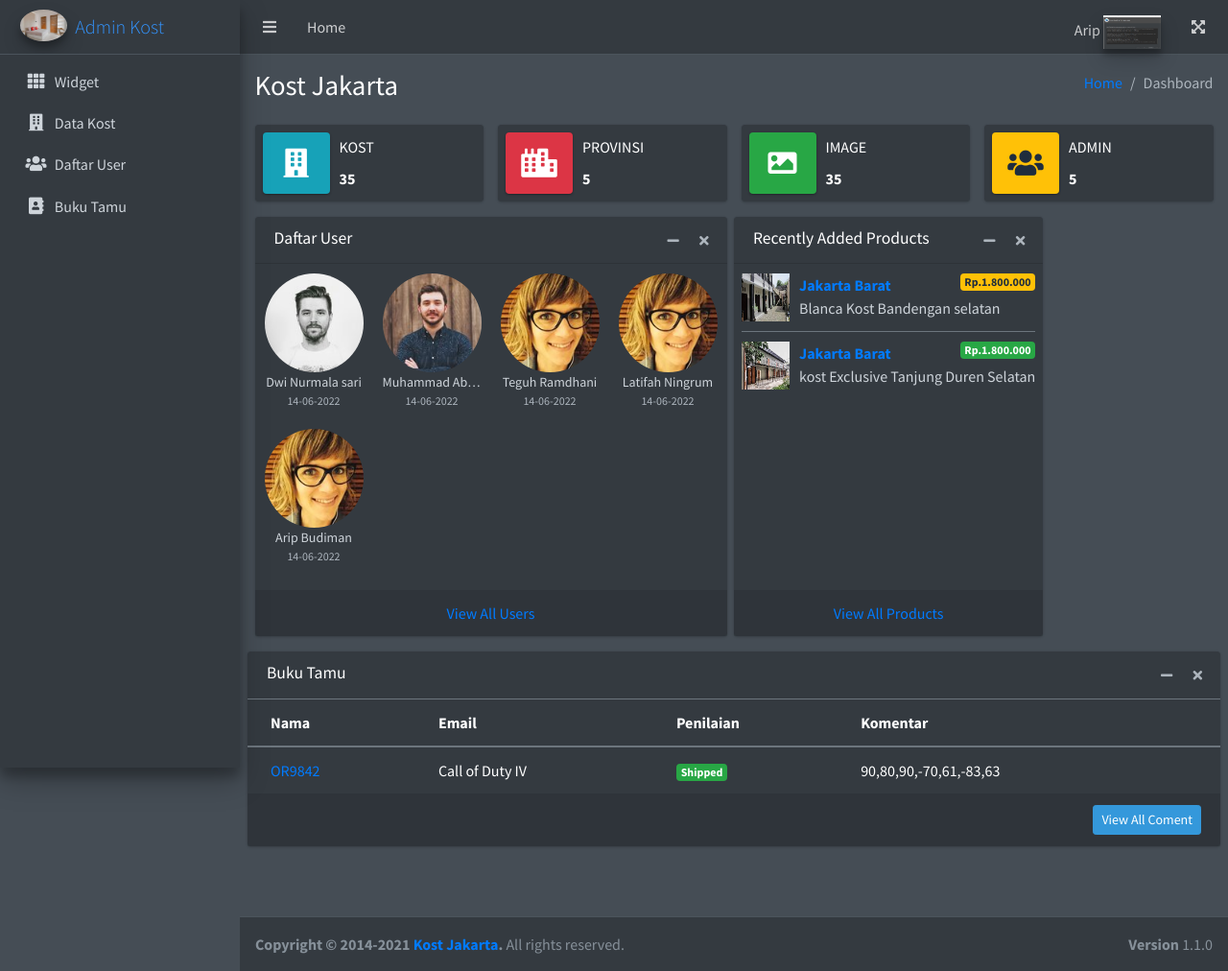
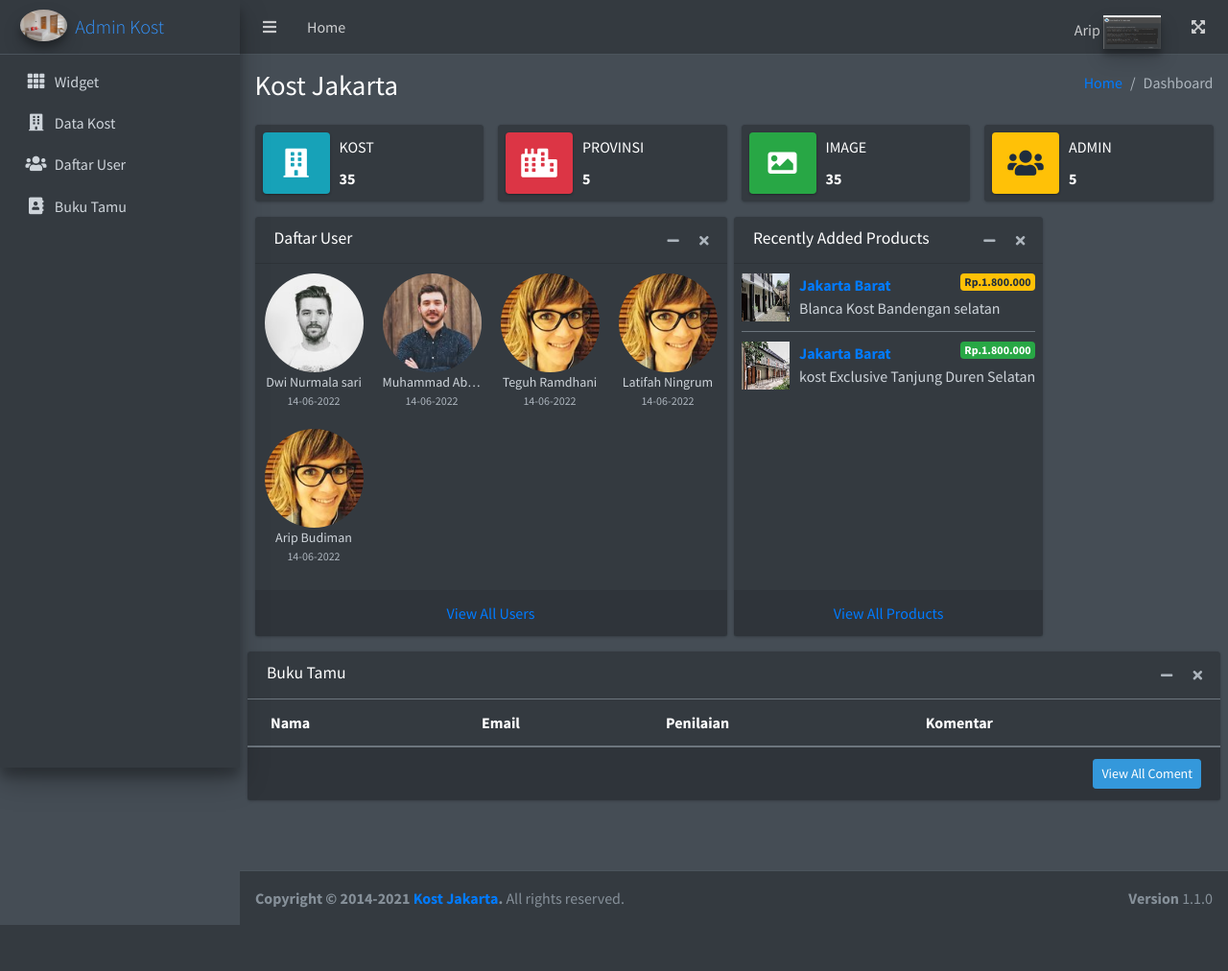
Before and after one commit to AripBudiman12/kost-jakarta, a CodeIgniter app: page /kost-jakarta/admin in a window 1280 px wide. Shown: the whole page at 96% size. After the commit the page ends 964 px from the top, so only its background shows below. Run offline with CodeIgniter, Linux system fonts and the light colour scheme; a user stored in the database is signed in; data comes from the database, SQL or seed files in the repository; lists and menus that the app fills with data are empty; some libraries are stand-ins or nearby versions.

Commit message:
menghapus ulang daftar tamu

```diff
--- a/application/views/admin/index.php
+++ b/application/views/admin/index.php
@@ -219,14 +219,7 @@
                         </tr>
                         </thead>
                         <tbody>
-                        <tr>
-                        <td><a href="pages/examples/invoice.html">OR9842</a></td>
-                        <td>Call of Duty IV</td>
-                        <td><span class="badge badge-success">Shipped</span></td>
-                        <td>
-                            <div class="sparkbar" data-color="#00a65a" data-height="20">90,80,90,-70,61,-83,63</div>
-                        </td>
-                        </tr>
+
                         </tbody>
                     </table>
                     </div>
```
